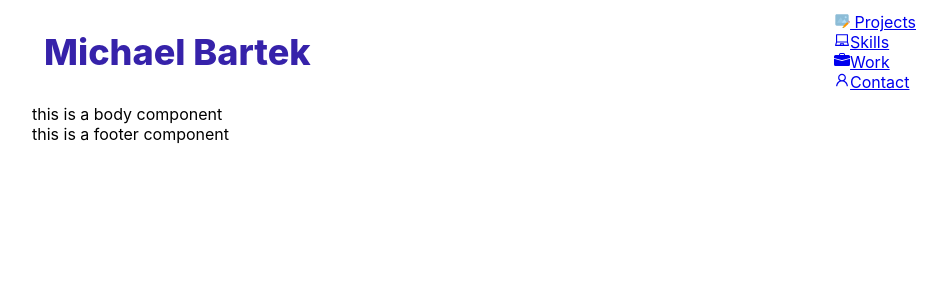
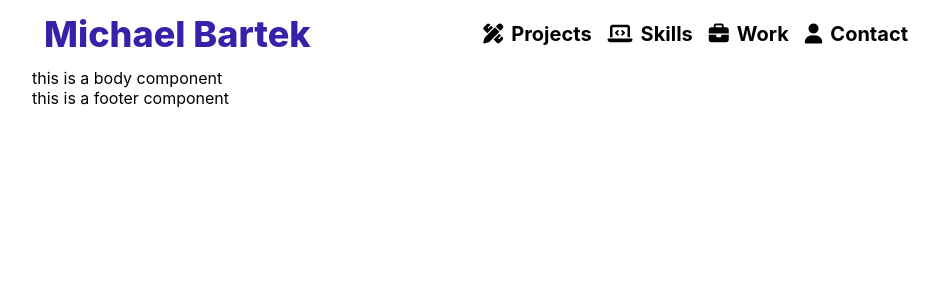
Before and after one commit to Hoybaby/React-Portfolio, a React (Create React App) app: page / in a window 1280 px wide. Shown: the top 300 px of the page, without its empty margins (160-1106 px from the left). Built offline with nearby package versions, Linux system fonts and the light colour scheme.

Commit message:
after playing around with icons for 30 minutes, finally found hthe ones i want to use with the styling i want to implement

```diff
--- a/public/index.html
+++ b/public/index.html
@@ -10,11 +10,13 @@
       content="Web site created using create-react-app"
     />
     <link rel="apple-touch-icon" href="%PUBLIC_URL%/logo192.png" />
+    <script src="https://kit.fontawesome.com/01e49f1cbd.js" crossorigin="anonymous"></script>
     <!--
       manifest.json provides metadata used when your web app is installed on a
       user's mobile device or desktop. See https://developers.google.com/web/fundamentals/web-app-manifest/
     -->
     <link rel="manifest" href="%PUBLIC_URL%/manifest.json" />
+
     <!--
       Notice the use of %PUBLIC_URL% in the tags above.
       It will be replaced with the URL of the `public` folder during the build.
@@ -27,6 +29,9 @@
     <link rel="preconnect" href="https://fonts.googleapis.com">
 <link rel="preconnect" href="https://fonts.gstatic.com" crossorigin>
 <link href="https://fonts.googleapis.com/css2?family=Work+Sans&display=swap" rel="stylesheet">
+<script src="https://kit.fontawesome.com/01e49f1cbd.js" crossorigin="anonymous"></script>
+
+
     <title>React App</title>
   </head>
   <body>
--- a/src/components/Header/Web/Web.css
+++ b/src/components/Header/Web/Web.css
@@ -0,0 +1,25 @@
+.web {
+    display: flex;
+    flex: 1;
+    align-items: center;
+
+}
+
+.web-option {
+    font-size: 20px;
+    margin-right: 16px;
+    font-weight: 700;
+}
+
+.web-option a {
+    text-decoration: none;
+    color: black;
+    display: flex;
+    align-items: center;
+}
+
+.option-icon {
+    display: flex;
+    align-items: center;
+    margin-right: 8px;
+}
--- a/src/components/Header/Web/Web.jsx
+++ b/src/components/Header/Web/Web.jsx
@@ -2,7 +2,7 @@ import React from 'react'
 import './Web.css'
 
 import {FcEditImage} from 'react-icons/fc';
-import {AiOutlineLaptop, AiOutlineUser} from 'react-icons/ai';
+import {AiOutlineLaptop, AiOutlineUser,AiOutlinePicture} from 'react-icons/ai';
 import {BsFillBriefcaseFill} from 'react-icons/bs';
 
 
@@ -11,16 +11,24 @@ function Web() {
     return (
         <div className="web">
             <div className="web-option">
-                <a href="#project"> <FcEditImage/> Projects </a>
+                <a href="#project">
+                <i class="fas fa-pencil-ruler option-icon"></i>Projects
+                </a>
+            </div>
+            <div className="web-option ">
+                <a href="#skills">
+                <i class="fas fa-laptop-code option-icon"></i>Skills
+                </a>
             </div>
             <div className="web-option">
-                <a href="#skills"><AiOutlineLaptop/>Skills</a>
+                <a href="#project">
+                <i class="fas fa-briefcase option-icon"></i>Work
+                </a>
             </div>
-            <div className="web-option">
-                <a href="#About"><BsFillBriefcaseFill/>Work</a>
-            </div>
-            <div className="web-option">
-                <a href="#filler"><AiOutlineUser/>Contact</a>
+            <div className="web-option option-icon">
+                <a href="#project">
+                <i class="fas fa-user option-icon"></i>Contact
+                </a>
             </div>
         </div>
     )
```
